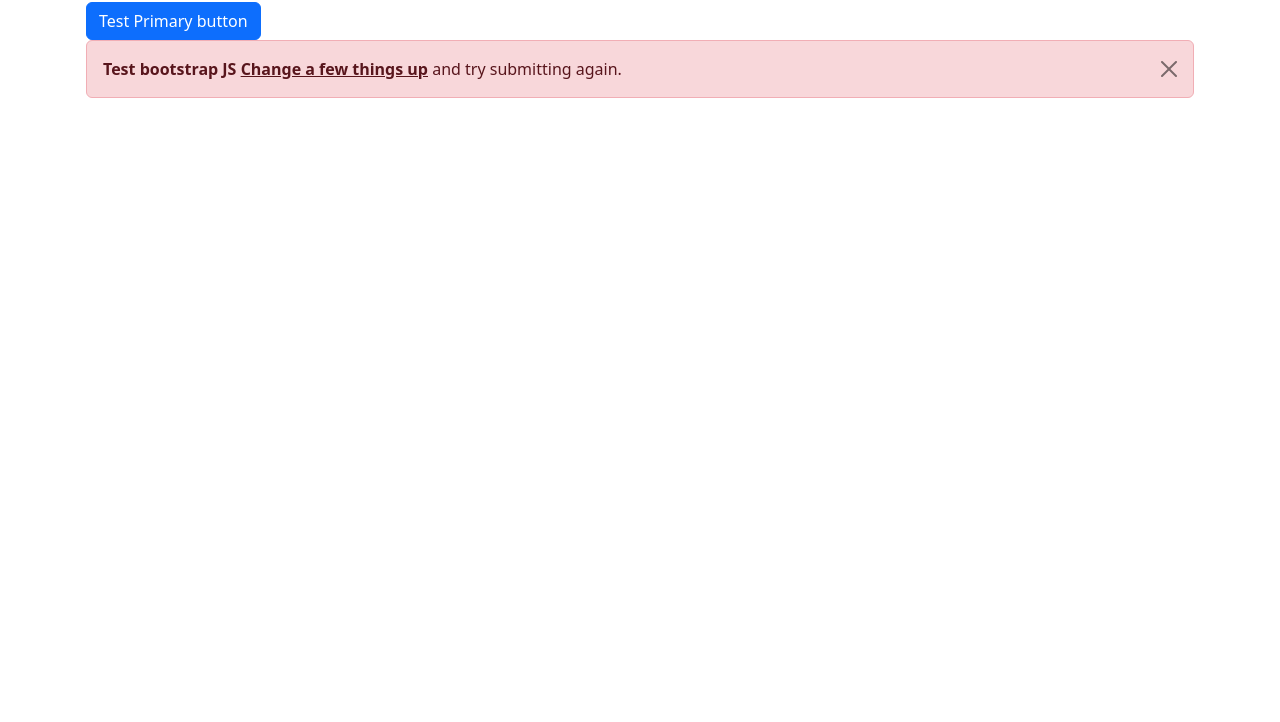
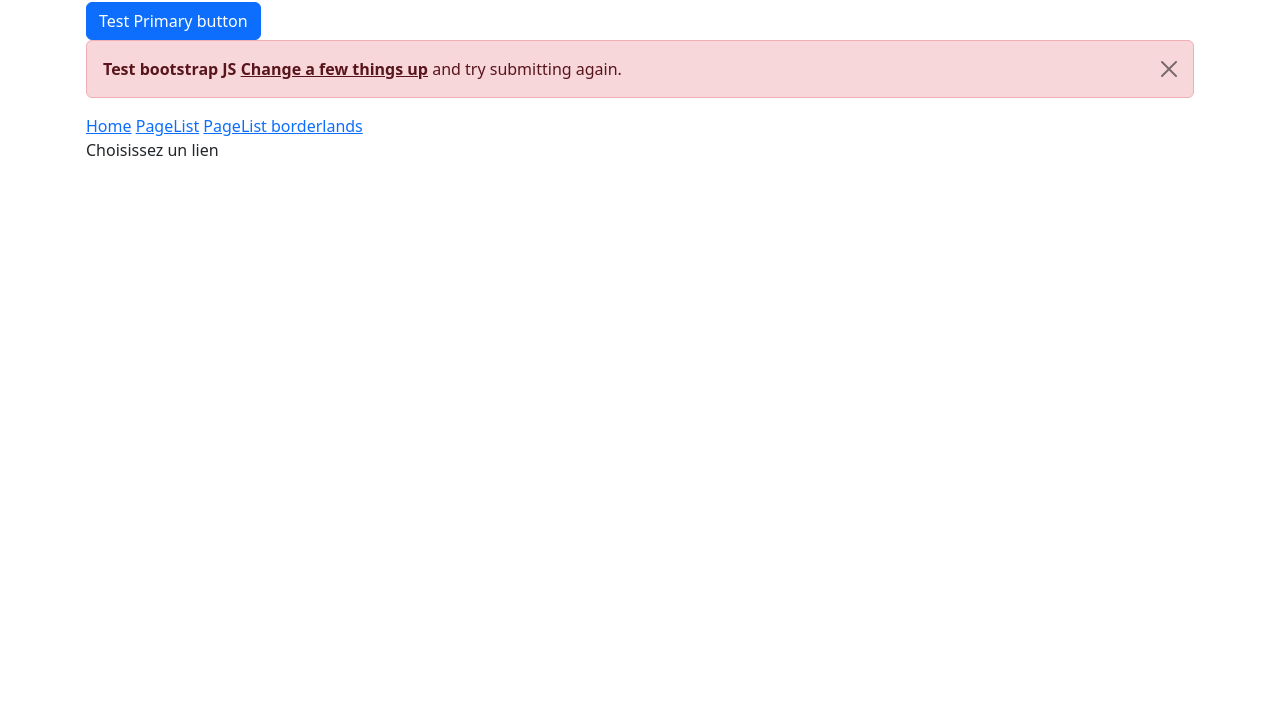
Before and after one commit to annieherieau/thp_progame, a website built with webpack: page index.html in a window 1280 px wide. Shown: the part 78-800 px from the top of the page. Built offline with nearby package versions, Linux system fonts and the light colour scheme; no server answers.

Commit message:
create js files

```diff
--- a/index.html
+++ b/index.html
@@ -15,6 +15,11 @@
         <button type="button" class="btn-close" data-bs-dismiss="alert"></button>
         <strong>Test bootstrap JS</strong> <a href="#" class="alert-link">Change a few things up</a> and try submitting again.
       </div>
+    <a href="#">Home</a>
+    <a href="#pagelist">PageList</a>
+    <a href="#pagelist/borderlands">PageList borderlands</a>
+
+    <section id="pageContent">Choisissez un lien</section>
     </main>
     <!-- Webpack -->
     <script src="./dist/bundle.js"></script>
```
Also changed, not shown: src/js/Home.js (added), src/js/PageDetail.js (added), src/js/PageList.js (added), src/js/routes.js (added).
